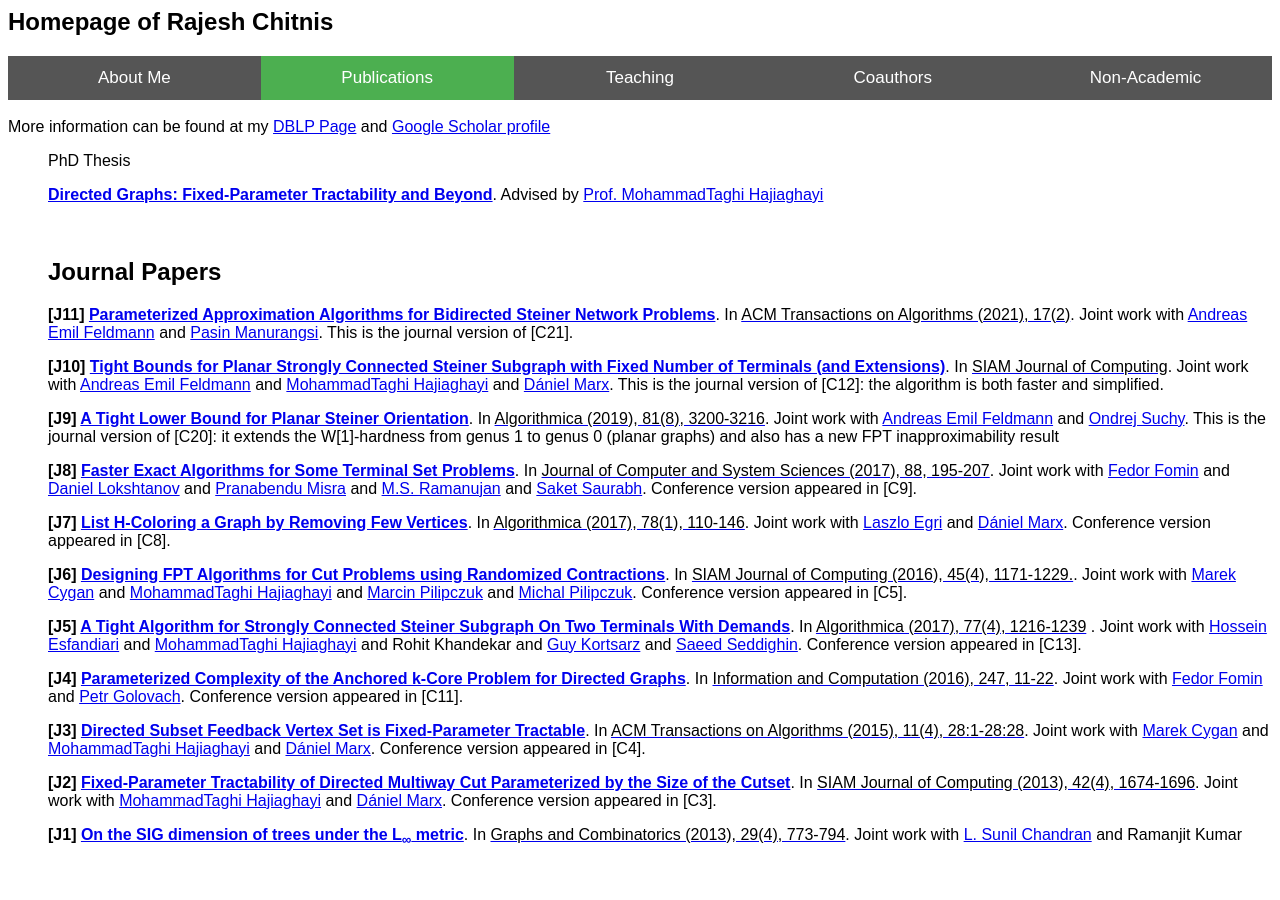
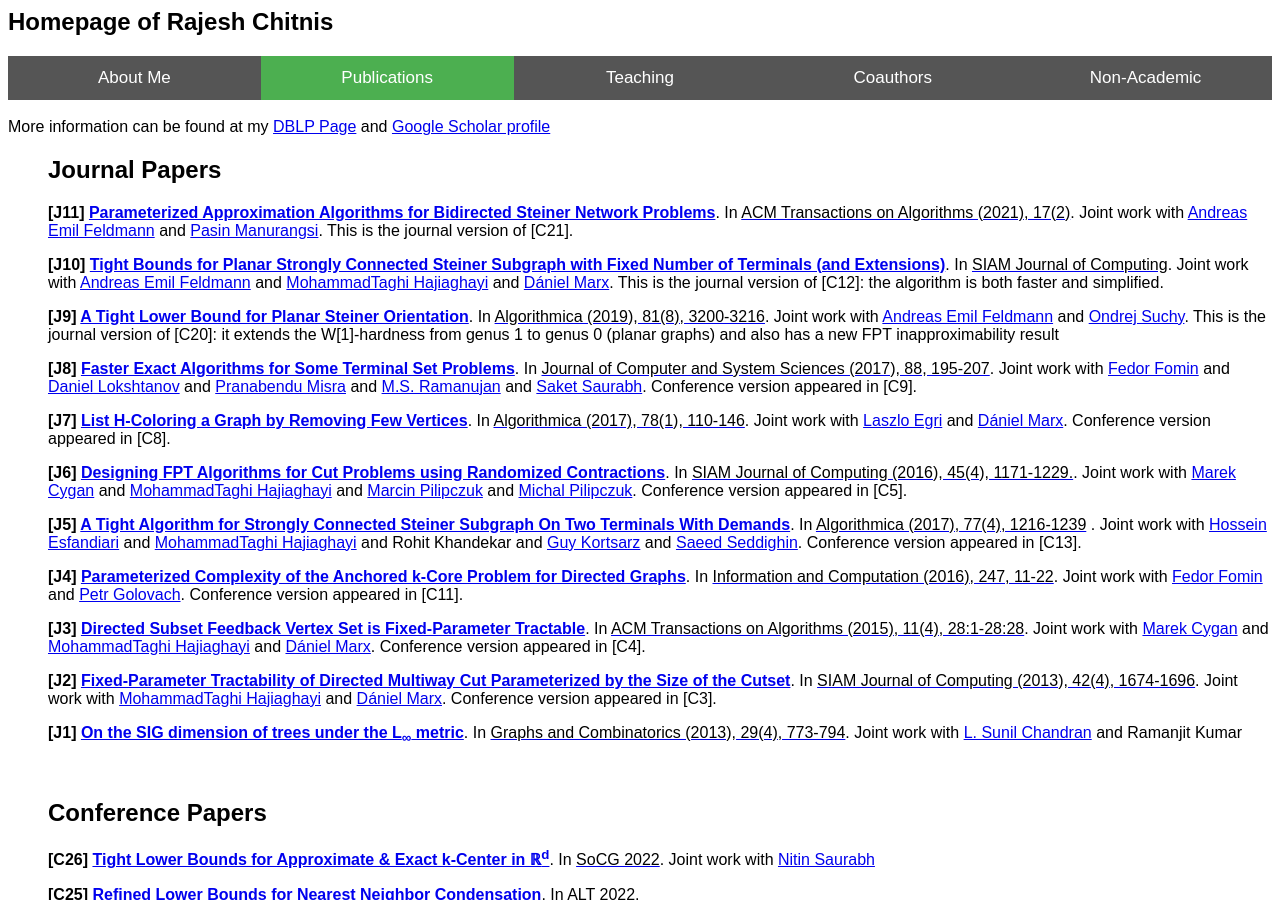
Before and after one commit to rajeshchitnis/rajeshchitnis.github.io, a Jekyll site: the page publications.html, which Jekyll copies as it is, in a window 1280 px wide and 900 px high. Built offline with Jekyll 4.4.1, drawn with Linux system fonts in a browser that asks for light colours; some of the changed text lies outside the part shown.

Commit message:
Update publications.html

```diff
--- a/publications.html
+++ b/publications.html
@@ -81,17 +81,6 @@
 
 <ul
 
-<h2>PhD Thesis
-</h2>
-
-
-
-<p class="p7"><font color = "black"><b> <a href="http://drum.lib.umd.edu/handle/1903/16161"> Directed Graphs: Fixed-Parameter Tractability and Beyond</a></b>. Advised by <a href="http://www.cs.umd.edu/~hajiagha/"> Prof. MohammadTaghi Hajiaghayi</a></p>
-<p class="p3"></p>
-
-
-
-
 
 
 
@@ -174,11 +163,11 @@
 
 <h2>Conference Papers</h2>
 
-<p class="p7"><font color = "black"><b>[C26] <a href=""> Tight Lower Bounds for Approximate &amp; Exact k-Center in &#8477;<sup>d</sup></a></b>. In <a href="https://www.inf.fu-berlin.de/inst/ag-ti/socg22/socg.html"><FONT COLOR=black>SoCG 2022</a>. Joint work with <a href="https://nitinsau.github.io/">Nitin Saurabh</a></p>
+<p class="p7"><font color = "black"><b>[C26] <a href="https://arxiv.org/abs/2203.08328"> Tight Lower Bounds for Approximate &amp; Exact k-Center in &#8477;<sup>d</sup></a></b>. In <a href="https://drops.dagstuhl.de/opus/volltexte/2022/16036/"><FONT COLOR=black>SoCG 2022</a>. Joint work with <a href="https://nitinsau.github.io/">Nitin Saurabh</a></p>
 <p class="p3"></p>
 
 
-<p class="p7"><font color = "black"><b>[C25] <a href=""> Refined Lower Bounds for Nearest Neighbor Condensation</a></b>. In <a href="http://algorithmiclearningtheory.org/alt2022/"><FONT COLOR=black>ALT 2022</a>. </p>
+<p class="p7"><font color = "black"><b>[C25] <a href="https://proceedings.mlr.press/v167/chitnis22a.html"> Refined Lower Bounds for Nearest Neighbor Condensation</a></b>. In <a href="http://algorithmiclearningtheory.org/alt2022/"><FONT COLOR=black>ALT 2022</a>. </p>
 <p class="p3"></p>
 
 
@@ -338,6 +327,18 @@
 <br>
 
 
+<h2>PhD Thesis
+</h2>
+
+
+
+<p class="p7"><font color = "black"><b> <a href="http://drum.lib.umd.edu/handle/1903/16161"> Directed Graphs: Fixed-Parameter Tractability and Beyond</a></b>. Advised by <a href="http://www.cs.umd.edu/~hajiagha/"> Prof. MohammadTaghi Hajiaghayi</a></p>
+<p class="p3"></p>
+
+
+
+
+<br>
 
 
 <h2>Book Chapters
```
